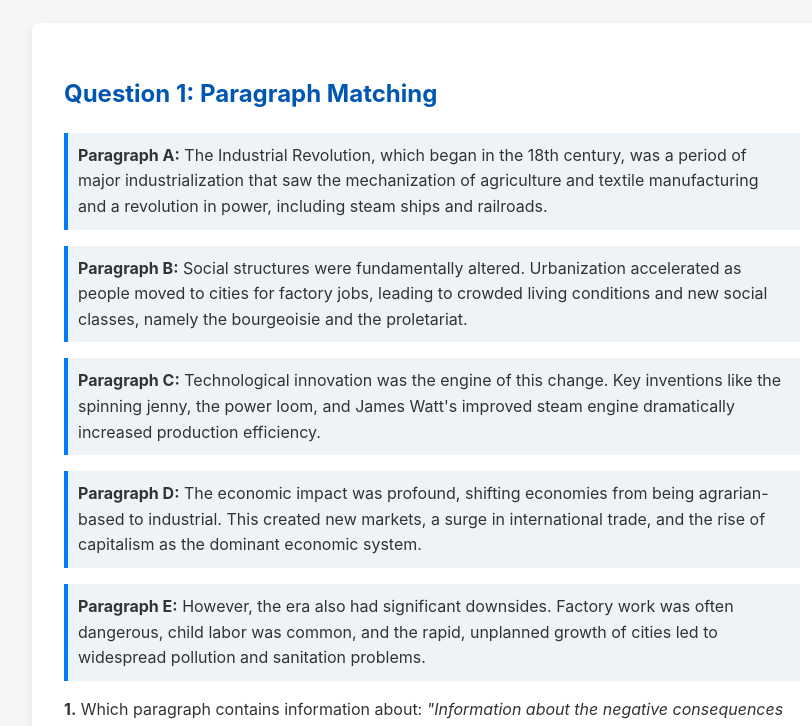
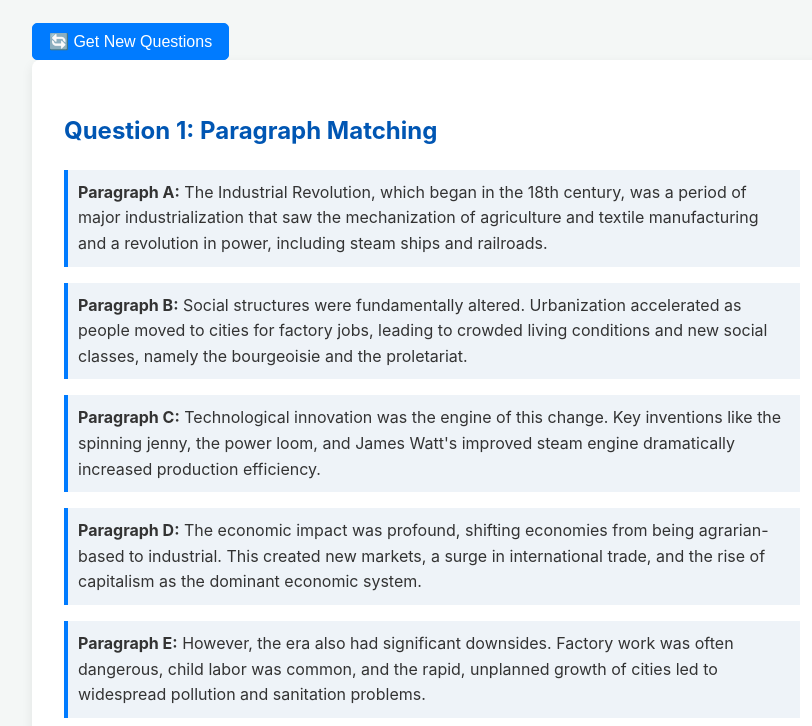
Before and after one commit to azazel1805/etep2, a plain HTML site: page public/index.html in a window 1280 px wide. Shown: the part 102-828 px from the top of the page, without its empty margins (208-1020 px from the left). Drawn offline with Linux system fonts and the light colour scheme.

Commit message:
Update index.html

```diff
--- a/public/index.html
+++ b/public/index.html
@@ -12,6 +12,11 @@
     </header>
 
     <main>
+
+        <div class="new-questions-container">
+            <button id="new-questions-btn">🔄 Get New Questions</button>
+        </div>
+
         <!-- Question Type 1: Paragraph Matching -->
         <section class="question-card" id="q1-card">
             <h2>Question 1: Paragraph Matching</h2>
```
